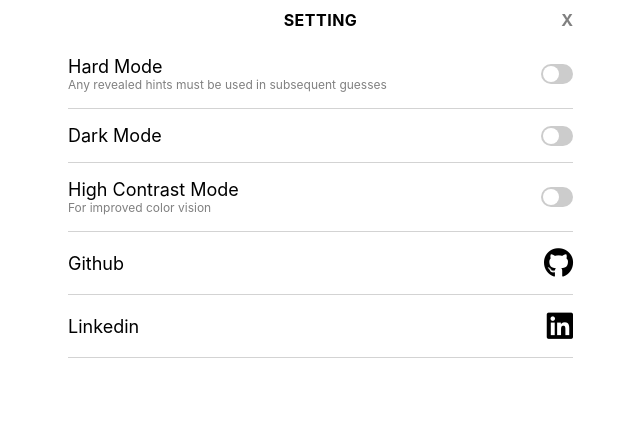
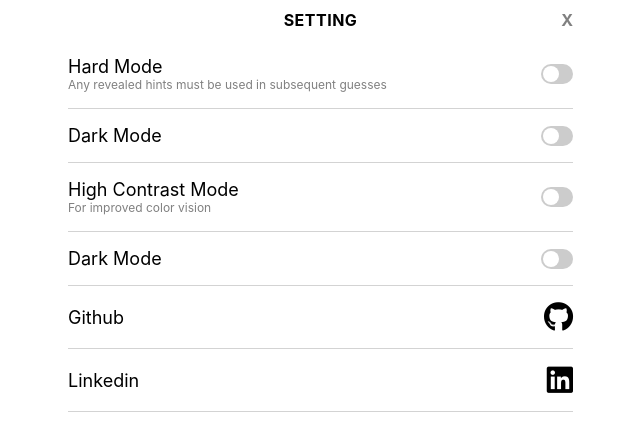
Before and after one commit to binyaalex/DI_bootcamp, a React (Create React App) app in the folder wordle/: page / in a window 1280 px wide. Both pictures are taken after a click on the picture 870 px from the left and 33 px from the top of the page. Shown: the top 432 px of the page, without its empty margins (322-962 px from the left). Built offline with nearby package versions, Linux system fonts and the light colour scheme.

Commit message:
make modeBtn will show message when they not disable and hard mode btn will not show because he always able

```diff
--- a/wordle/src/app/components/header/definitions/Definitions.js
+++ b/wordle/src/app/components/header/definitions/Definitions.js
@@ -17,6 +17,8 @@ const Definitions = (props) => {
 	const showModeDisableMsg = (messageClass) => {
 		const messages = document.querySelector('.messages')
 		if (turn) {
+			// for hard mode that can change during the game
+			if (messageClass !== '.notDisable') {
 				// put message that the user can't change dark mode during the game
 				const message = document.querySelector(messageClass)
 		  		messages.style.display = 'block'
@@ -28,6 +30,7 @@ const Definitions = (props) => {
 			  	setTimeout(undisplay, 2500)
 			}
 		}
+	}
 
 	return (
 		<div style={{backgroundColor: screenMode.BGC}} className='definitionsPage'>
@@ -36,10 +39,16 @@ const Definitions = (props) => {
 				<div onClick={() => displayTuggle('.definitionsPage')} className='x'>X</div>
 			</header>
 			<main>
-				<ModeBtn clickFunction={changeHardMode} title={definitions.hardModeHead} explanation={definitions.hardModeExplanation} inputClassName={'hardModeInput'} />
-				<ModeBtn clickFunction={changeScreenMode} title={definitions.darkModeHead} inputClassName={'darkModeInput'} />
-				<ModeBtn clickFunction={changeHighContrastMode} title={definitions.highContrastModeHead} explanation={definitions.highContrastModeExplanation} inputClassName={'highContrastModeInput'} />
-
+				<ModeBtn clickFunction={changeHardMode} showModeDisableMsg={showModeDisableMsg} disableParameter={'.notDisable'} title={definitions.hardModeHead} explanation={definitions.hardModeExplanation} inputClassName={'hardModeInput'} />
+				<ModeBtn clickFunction={changeScreenMode} showModeDisableMsg={showModeDisableMsg} disableParameter={'.darkModeDisable'} title={definitions.darkModeHead} inputClassName={'darkModeInput'} />
+				<ModeBtn clickFunction={changeHighContrastMode} showModeDisableMsg={showModeDisableMsg} disableParameter={'.highContrastModeDisable'} title={definitions.highContrastModeHead} explanation={definitions.highContrastModeExplanation} inputClassName={'highContrastModeInput'} />
+				<section className='sectionMode'>
+					<h6>{definitions.darkModeHead}</h6>
+					<label onClick={() => showModeDisableMsg('.darkModeDisable')} className="switch">
+						<input onClick={changeScreenMode} className='darkModeInput' type="checkbox" />
+						<span className="slider round"></span>
+					</label>
+				</section>
 				<a className='hebrewChangeFlex' href="https://github.com/binyaalex/DI_bootcamp/tree/main/wordle" target="_blank" rel="noreferrer">
 					<section className='sectionMode' style={{color: screenMode.color}}>
 						<div className='modeTitle hebrewChangeFlex'>
--- a/wordle/src/app/components/header/definitions/ModeBtn.js
+++ b/wordle/src/app/components/header/definitions/ModeBtn.js
@@ -1,12 +1,12 @@
 const ModeBtn = (props) => {
-	const {clickFunction, title, explanation, inputClassName} = props
+	const {clickFunction, title, explanation, inputClassName, showModeDisableMsg, disableParameter} = props
 	return (
 		<section className='sectionMode'>
 			<div className='modeTitle hebrewChangeFlex'>
 				<h6>{title}</h6>
 				<div className='btnExplanation'>{explanation}</div>
 			</div>
-			<label className="switch">
+			<label onClick={() => showModeDisableMsg(disableParameter)} className="switch">
 				<input onClick={clickFunction} className={inputClassName} type="checkbox" />
 				<span className="slider round"></span>
 			</label>
```
Also changed, not shown: wordle/src/app/components/header/definitions/LinkBtn.js (added). Lines whose indentation alone changed are shown as unchanged.
